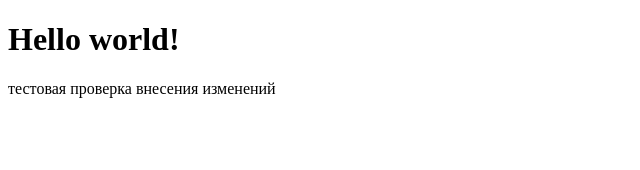
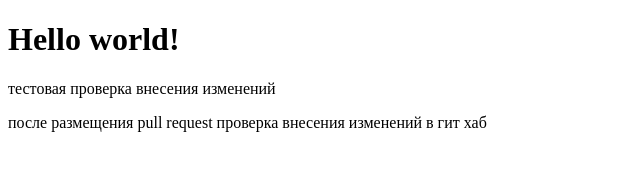
Before and after one commit to marinaobruch/My_project, a plain HTML site: page index.html in a window 1280 px wide. Shown: the whole page, without its empty margins (0-640 px from the left). Drawn offline with Linux system fonts and the light colour scheme.

Commit message:
add new chapter

```diff
--- a/index.html
+++ b/index.html
@@ -11,6 +11,7 @@
 <body>
     <h1>Hello world!</h1>
     <p>тестовая проверка внесения изменений</p>
+    <p>после размещения pull request проверка внесения изменений в гит хаб</p>
 </body>
 
 </html>
```
